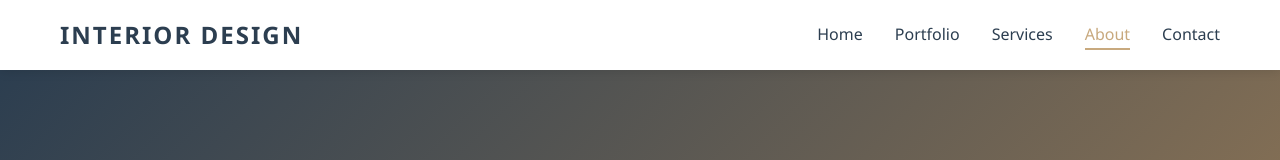
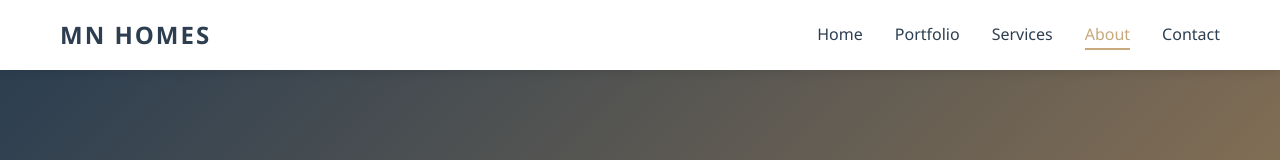
Before and after one commit to majjj35/mn-homes, a plain HTML site: page about.html in a window 1280 px wide. Shown: the top 160 px of the page. Drawn offline with Linux system fonts and the light colour scheme.

Commit message:
Update about.html

```diff
--- a/about.html
+++ b/about.html
@@ -3,14 +3,14 @@
 <head>
     <meta charset="UTF-8">
     <meta name="viewport" content="width=device-width, initial-scale=1.0">
-    <title>About Us - Interior Design</title>
+    <title>About Us - MN HOMES</title>
     <link rel="stylesheet" href="styles.css">
 </head>
 <body>
     <!-- Navigation -->
     <nav class="navbar">
         <div class="container">
-            <div class="nav-brand">INTERIOR DESIGN</div>
+            <div class="nav-brand">MN HOMES</div>
             <ul class="nav-menu">
                 <li><a href="index.html">Home</a></li>
                 <li><a href="portfolio.html">Portfolio</a></li>
```
